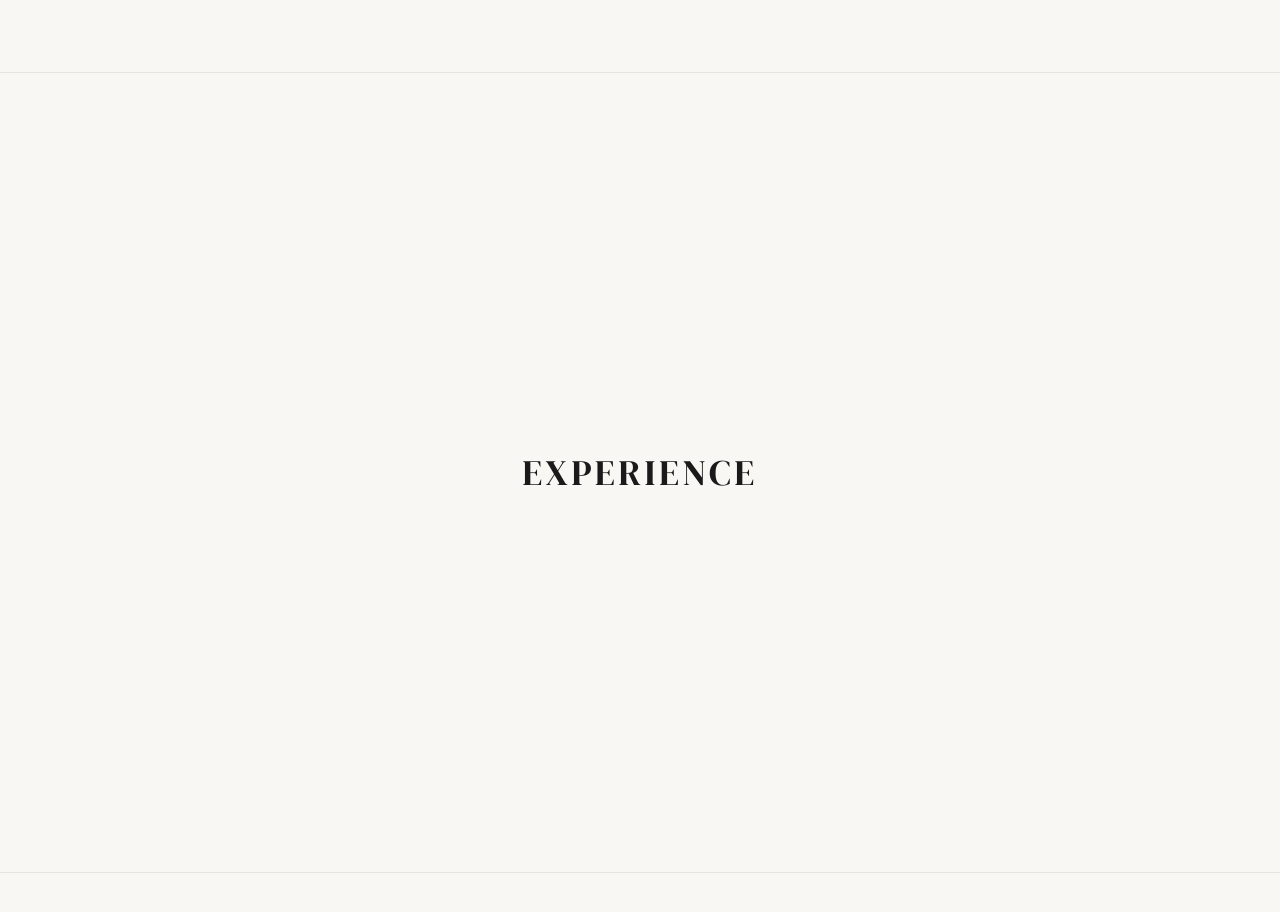
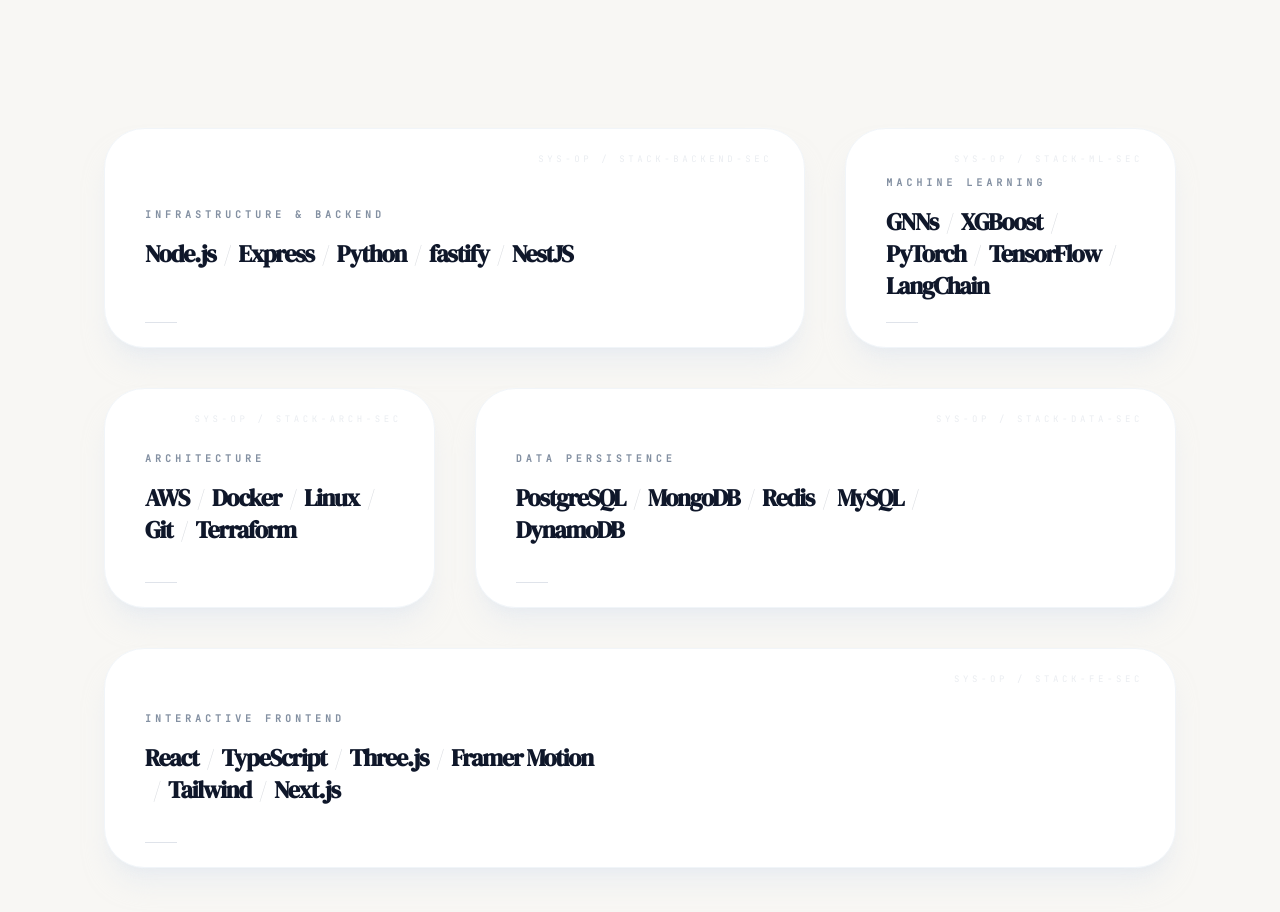
Before and after one commit to lightning4747/lightning, a React (Vite) app: page / in a window 1280 px wide. Shown: the part 2300-3212 px from the top of the page. Built offline with nearby package versions, Linux system fonts and the light colour scheme; a web font is replaced by a local one.

Commit message:
feat: add bento grid

```diff
--- a/src/components/sections/Skills.tsx
+++ b/src/components/sections/Skills.tsx
@@ -1,6 +1,8 @@
-import React, { useEffect, useRef, useCallback } from "react";
+import React, { useEffect, useRef, useCallback, useState } from "react";
+import { motion } from "framer-motion";
 import { useTheme } from "../../hooks/useTheme";
 import { FadeSection } from "../ui/FadeSection";
+import BorderGlow from "../ui/BorderGlow";
 
 interface Skill {
   name: string;
@@ -8,27 +10,29 @@
 }
 
 const SKILLS: Skill[] = [
-  { name: "React",       icon: "devicon-react-original colored" },
-  { name: "TypeScript",  icon: "devicon-typescript-plain colored" },
-  { name: "JavaScript",  icon: "devicon-javascript-plain colored" },
-  { name: "Node.js",     icon: "devicon-nodejs-plain colored" },
-  { name: "Python",      icon: "devicon-python-plain colored" },
-  { name: "Java",        icon: "devicon-java-plain colored" },
-  { name: "PostgreSQL",  icon: "devicon-postgresql-plain colored" },
-  { name: "MongoDB",     icon: "devicon-mongodb-plain colored" },
-  { name: "Docker",      icon: "devicon-docker-plain colored" },
-  { name: "Git",         icon: "devicon-git-plain colored" },
-  { name: "AWS",         icon: "devicon-amazonwebservices-plain-wordmark colored" },
-  { name: "Linux",       icon: "devicon-linux-plain colored" },
-  { name: "Express",     icon: "devicon-express-original" },
-  { name: "Redis",       icon: "devicon-redis-plain colored" },
-  { name: "Tailwind",    icon: "devicon-tailwindcss-original colored" },
-  { name: "Three.js",    icon: "devicon-threejs-original colored" },
-  { name: "HTML5",       icon: "devicon-html5-plain colored" },
-  { name: "CSS3",        icon: "devicon-css3-plain colored" },
-  { name: "MySQL",       icon: "devicon-mysql-plain colored" },
-  { name: "GraphQL",     icon: "devicon-graphql-plain colored" },
+  { name: "React", icon: "devicon-react-original colored" },
+  { name: "TypeScript", icon: "devicon-typescript-plain colored" },
+  { name: "JavaScript", icon: "devicon-javascript-plain colored" },
+  { name: "Node.js", icon: "devicon-nodejs-plain colored" },
+  { name: "Python", icon: "devicon-python-plain colored" },
+  { name: "Java", icon: "devicon-java-plain colored" },
+  { name: "PostgreSQL", icon: "devicon-postgresql-plain colored" },
+  { name: "MongoDB", icon: "devicon-mongodb-plain colored" },
+  { name: "Docker", icon: "devicon-docker-plain colored" },
+  { name: "Git", icon: "devicon-git-plain colored" },
+  { name: "AWS", icon: "devicon-amazonwebservices-plain-wordmark colored" },
+  { name: "Linux", icon: "devicon-linux-plain colored" },
+  { name: "Express", icon: "devicon-express-original" },
+  { name: "Redis", icon: "devicon-redis-plain colored" },
+  { name: "Tailwind", icon: "devicon-tailwindcss-original colored" },
+  { name: "Three.js", icon: "devicon-threejs-original colored" },
+  { name: "HTML5", icon: "devicon-html5-plain colored" },
+  { name: "CSS3", icon: "devicon-css3-plain colored" },
+  { name: "MySQL", icon: "devicon-mysql-plain colored" },
+  { name: "GraphQL", icon: "devicon-graphql-plain colored" },
 ];
+
+const LIGHT_PALETTE = ['#E8645A', '#F5C842', '#5B9CF6', '#5DBE89'];
 
 const GLOBE_RADIUS = 240;
 const SKILL_RADIUS = GLOBE_RADIUS * 1.15;
@@ -71,8 +75,8 @@
 
 function buildGeodesicTriangles(subdivisions: number, radius: number): Triangle[] {
   const t = (1 + Math.sqrt(5)) / 2;
-  const baseVerts: Vec3[] = [[-1,t,0],[1,t,0],[-1,-t,0],[1,-t,0],[0,-1,t],[0,1,t],[0,-1,-t],[0,1,-t],[t,0,-1],[t,0,1],[-t,0,-1],[-t,0,1]].map(normalize) as Vec3[];
-  let faces: [number, number, number][] = [[0,11,5],[0,5,1],[0,1,7],[0,7,10],[0,10,11],[1,5,9],[5,11,4],[11,10,2],[10,7,6],[7,1,8],[3,9,4],[3,4,2],[3,2,6],[3,6,8],[3,8,9],[4,9,5],[2,4,11],[6,2,10],[8,6,7],[9,8,1]];
+  const baseVerts: Vec3[] = [[-1, t, 0], [1, t, 0], [-1, -t, 0], [1, -t, 0], [0, -1, t], [0, 1, t], [0, -1, -t], [0, 1, -t], [t, 0, -1], [t, 0, 1], [-t, 0, -1], [-t, 0, 1]].map(normalize) as Vec3[];
+  let faces: [number, number, number][] = [[0, 11, 5], [0, 5, 1], [0, 1, 7], [0, 7, 10], [0, 10, 11], [1, 5, 9], [5, 11, 4], [11, 10, 2], [10, 7, 6], [7, 1, 8], [3, 9, 4], [3, 4, 2], [3, 2, 6], [3, 6, 8], [3, 8, 9], [4, 9, 5], [2, 4, 11], [6, 2, 10], [8, 6, 7], [9, 8, 1]];
   let verts = [...baseVerts];
   for (let s = 0; s < subdivisions; s++) {
     const midCache = new Map<string, number>();
@@ -95,6 +99,143 @@
   const scaled = verts.map(v => [v[0] * radius, v[1] * radius, v[2] * radius] as Vec3);
   return faces.map(([a, b, c]) => [scaled[a], scaled[b], scaled[c]]);
 }
+
+const BentoCard = ({ children, className, isDarkMode, id, delay = 0 }: any) => {
+  const [rotation, setRotation] = useState(0);
+
+  useEffect(() => {
+    if (isDarkMode) return;
+    const interval = setInterval(() => {
+      setRotation(prev => (prev + 1.5) % 360);
+    }, 20);
+    return () => clearInterval(interval);
+  }, [isDarkMode]);
+
+  const conicGradient = `conic-gradient(from ${rotation}deg, ${LIGHT_PALETTE[0]}, ${LIGHT_PALETTE[1]}, ${LIGHT_PALETTE[2]}, ${LIGHT_PALETTE[3]}, ${LIGHT_PALETTE[0]})`;
+
+  // Content Wrapper with Noise and Decorative elements
+  const CardContent = () => (
+    <div className="p-10 h-full flex flex-col justify-center relative overflow-hidden h-full">
+      {/* Industrial Texture / Grain Overlay */}
+      <div className="absolute inset-0 z-0 pointer-events-none opacity-[0.03] mix-blend-overlay grayscale invert">
+        <svg viewBox="0 0 200 200" xmlns="http://www.w3.org/2000/svg">
+          <filter id={`noiseFilter-${id}`}>
+            <feTurbulence type="fractalNoise" baseFrequency="0.65" numOctaves="3" stitchTiles="stitch" />
+          </filter>
+          <rect width="100%" height="100%" filter={`url(#noiseFilter-${id})`} />
+        </svg>
+      </div>
+
+      <div className="relative z-10 transition-transform duration-500 group-hover:translate-x-1">
+        {children}
+      </div>
+
+      {/* Decorative "Human" Detail Elements */}
+      <div className={`absolute top-6 right-8 font-mono text-[9px] tracking-[0.4em] uppercase opacity-20 pointer-events-none select-none
+        ${isDarkMode ? "text-accent-primary" : "text-slate-400"}`}>
+        SYS-OP / {id?.toUpperCase()}-SEC
+      </div>
+
+      <div className={`absolute bottom-6 left-10 w-8 h-[1px] opacity-30
+        ${isDarkMode ? "bg-accent-primary" : "bg-slate-400"}`}
+      />
+    </div>
+  );
+
+  return (
+    <motion.div
+      initial={{ opacity: 0, scale: 0.95, y: 30 }}
+      whileInView={{ opacity: 1, scale: 1, y: 0 }}
+      transition={{
+        duration: 0.8,
+        delay,
+        ease: [0.16, 1, 0.3, 1]
+      }}
+      viewport={{ once: true }}
+      className={`${className} relative group h-full transition-transform duration-500`}
+    >
+      {isDarkMode ? (
+        // DARK MODE: Restore to simple original card using BorderGlow
+        <BorderGlow
+          borderRadius={40}
+          glowColor="180 80 80"
+          backgroundColor="#13141a"
+          glowRadius={60}
+          glowIntensity={0.6}
+          edgeSensitivity={40}
+          className="h-full cursor-default"
+        >
+          <CardContent />
+        </BorderGlow>
+      ) : (
+        // LIGHT MODE: Gradient border appears strictly BEHIND on hover
+        <div className="relative h-full w-full rounded-[40px] overflow-visible">
+          {/* Conic Gradient Border/Shape strictly BEHIND card (revealed on hover) */}
+          <div
+            className="absolute -inset-[3px] rounded-[43px] opacity-0 group-hover:opacity-100 transition-opacity duration-700 -z-10 pointer-events-none"
+            style={{
+              background: conicGradient,
+            }}
+          />
+
+          {/* Glowing Shadow BEHIND card */}
+          <div className="absolute inset-2 -z-20 blur-2xl opacity-0 group-hover:opacity-40 group-hover:scale-110 transition-all duration-700"
+            style={{ background: conicGradient, borderRadius: '40px' }}
+          />
+
+          {/* Clean Light Interior */}
+          <div className="h-full w-full rounded-[40px] bg-white border border-slate-100 shadow-xl shadow-slate-200/50 relative overflow-hidden">
+            <CardContent />
+          </div>
+        </div>
+      )}
+    </motion.div>
+  );
+};
+
+const SkillWord = ({ word, isDarkMode }: { word: string, isDarkMode: boolean }) => {
+  const [hoverColor, setHoverColor] = useState<string | null>(null);
+  const colors = isDarkMode
+    ? ["#4ecdc4", "#3b82f6", "#0ea5e9", "#4ecdc4"]
+    : LIGHT_PALETTE;
+
+  const handleMouseEnter = () => {
+    setRotationGlobal(); // Trigger a slight rotation nudge maybe
+    setHoverColor(colors[Math.floor(Math.random() * colors.length)]);
+  };
+
+  const setRotationGlobal = () => {};
+
+  return (
+    <span
+      onMouseEnter={handleMouseEnter}
+      onMouseLeave={() => setHoverColor(null)}
+      className={`font-bold transition-all duration-300 hover:scale-110 inline-block cursor-crosshair
+        ${isDarkMode ? "text-slate-100" : "text-slate-900"}`}
+      style={{ color: hoverColor || undefined }}
+    >
+      {word}
+    </span>
+  );
+};
+
+const HighlightedText = ({ category, tech, isDarkMode }: any) => (
+  <div className="max-w-md select-none">
+    <span className={`text-[10px] font-mono font-bold uppercase tracking-[0.4em] mb-4 block
+      ${isDarkMode ? "text-accent-primary/80" : "text-slate-500/80"}`}>
+      {category}
+    </span>
+    <p className={`text-base sm:text-2xl font-display tracking-tighter leading-tight transition-colors duration-300
+      ${isDarkMode ? "text-slate-400" : "text-slate-600"}`}>
+      {tech.split(', ').map((word: string, i: number, arr: any) => (
+        <React.Fragment key={word}>
+          <SkillWord word={word} isDarkMode={isDarkMode} />
+          {i < arr.length - 1 && <span className="opacity-20 mx-2 font-light">/</span>}
+        </React.Fragment>
+      ))}
+    </p>
+  </div>
+);
 
 export const Skills: React.FC = () => {
   const { theme } = useTheme();
@@ -142,8 +283,8 @@
       const nx = aby * acz - abz * acy, ny = abz * acx - abx * acz, nz = abx * acy - aby * acx;
       const nLen = Math.sqrt(nx * nx + ny * ny + nz * nz) || 1;
       const lightX = 0.4, lightY = -0.6, lightZ = 1.0;
-      const lLen = Math.sqrt(lightX**2 + lightY**2 + lightZ**2);
-      const dot = (nx/nLen)*(lightX/lLen) + (ny/nLen)*(lightY/lLen) + (nz/nLen)*(lightZ/lLen);
+      const lLen = Math.sqrt(lightX ** 2 + lightY ** 2 + lightZ ** 2);
+      const dot = (nx / nLen) * (lightX / lLen) + (ny / nLen) * (lightY / lLen) + (nz / nLen) * (lightZ / lLen);
 
       const depth = (pd_scale(raz, rbz, rcz) + GLOBE_RADIUS) / (GLOBE_RADIUS * 2);
       if (avgZ < -GLOBE_RADIUS * 0.75) continue;
@@ -204,20 +345,20 @@
       tag.style.left = `${pd.sx}px`; tag.style.top = `${pd.sy}px`;
       tag.style.transform = `translate(-50%, -50%) scale(${currentScale.toFixed(3)}) rotate(${(h * -5).toFixed(1)}deg)`;
       tag.style.opacity = currentOpacity.toFixed(3);
-      tag.style.zIndex = (Math.round((pd.scale-1)*1000 + 1000) + (h > 0.1 ? 5000 : 0)).toString();
+      tag.style.zIndex = (Math.round((pd.scale - 1) * 1000 + 1000) + (h > 0.1 ? 5000 : 0)).toString();
       tag.style.pointerEvents = adjustedDepth > 0.1 ? "auto" : "none";
       tag.style.visibility = adjustedDepth > 0.01 ? "visible" : "hidden";
 
       const icon = tag.querySelector("i");
       const span = tag.querySelector("span");
       if (icon) {
-         icon.style.filter = h > 0.01 ? `drop-shadow(0 0 ${h*20}px ${dark ? "rgba(78,205,196,0.8)" : "rgba(59,130,246,0.6)"})` : "none";
-         icon.style.filter += h > 0.01 ? ` brightness(${1 + h*0.2})` : "";
+        icon.style.filter = h > 0.01 ? `drop-shadow(0 0 ${h * 20}px ${dark ? "rgba(78,205,196,0.8)" : "rgba(59,130,246,0.6)"})` : "none";
+        icon.style.filter += h > 0.01 ? ` brightness(${1 + h * 0.2})` : "";
       }
       if (span) {
-         span.style.opacity = (0.4 + h*0.6).toFixed(3);
-         span.style.transform = `translateY(${(1-h)*4}px) scale(${1 + h*0.1})`;
-         span.style.color = h > 0.5 ? (dark ? "#4ecdc4" : "#3b82f6") : "";
+        span.style.opacity = (0.4 + h * 0.6).toFixed(3);
+        span.style.transform = `translateY(${(1 - h) * 4}px) scale(${1 + h * 0.1})`;
+        span.style.color = h > 0.5 ? (dark ? "#4ecdc4" : "#3b82f6") : "";
       }
     });
 
@@ -258,25 +399,26 @@
   };
 
   return (
-    <section id="skills" className="py-24 px-6 md:px-10 max-w-6xl mx-auto min-h-[90vh] flex flex-col justify-center">
+    <section id="skills" className="py-32 px-6 md:px-10 max-w-6xl mx-auto min-h-screen flex flex-col items-center overflow-visible">
       <link rel="stylesheet" href="https://cdn.jsdelivr.net/gh/devicons/devicon@latest/devicon.min.css" />
       <FadeSection direction="down" delay={0.2} className="w-full text-left">
-        <div className="section-header mb-12">
-          <span className={`text-2xl font-mono tracking-tighter ${isDarkMode ? "text-accent-primary" : "text-blue-500"}`}>
+        <div className="section-header mb-16">
+          <span className={`text-4xl font-mono font-bold tracking-tighter ${isDarkMode ? "text-accent-primary" : "text-blue-500"}`}>
             / Skills
           </span>
         </div>
       </FadeSection>
 
-      <div className="flex items-center justify-center flex-1">
+      {/* 3D Globe Section */}
+      <div className="w-full flex justify-center mb-24 overflow-visible">
         <div className="relative cursor-grab active:cursor-grabbing select-none" style={{ width: GLOBE_SIZE, height: GLOBE_SIZE }} onMouseDown={onMouseDown} onMouseMove={onMouseMove} onMouseUp={() => dragRef.current = false} onMouseLeave={() => dragRef.current = false} onTouchStart={(e) => { dragRef.current = true; lastPosRef.current = { x: e.touches[0].clientX, y: e.touches[0].clientY }; }} onTouchMove={(e) => { if (dragRef.current) { const dx = e.touches[0].clientX - lastPosRef.current.x; const dy = e.touches[0].clientY - lastPosRef.current.y; velRef.current.y = dx * 0.008; velRef.current.x = -dy * 0.008; rotRef.current.y += dx * 0.008; rotRef.current.x += dy * 0.008; lastPosRef.current = { x: e.touches[0].clientX, y: e.touches[0].clientY }; } }} onTouchEnd={() => dragRef.current = false}>
           <canvas ref={canvasRef} width={GLOBE_SIZE} height={GLOBE_SIZE} className="absolute inset-0" style={{ pointerEvents: "none", opacity: isDarkMode ? 0.7 : 0.9 }} />
           <div ref={overlayRef} className="absolute inset-0" style={{ pointerEvents: "none" }}>
             {SKILLS.map((skill, i) => (
               <div key={i} className="skill-tag absolute flex flex-col items-center gap-0.5"
-                   style={{ pointerEvents: "auto", transition: "none" }}
-                   onMouseEnter={() => { hoveredRef.current = i; }}
-                   onMouseLeave={() => { hoveredRef.current = null; }}>
+                style={{ pointerEvents: "auto", transition: "none" }}
+                onMouseEnter={() => { hoveredRef.current = i; }}
+                onMouseLeave={() => { hoveredRef.current = null; }}>
                 <i className={`${skill.icon} text-3xl`} />
                 <span className="text-[10px] font-mono font-bold tracking-widest uppercase mt-1 pointer-events-none">{skill.name}</span>
               </div>
@@ -284,6 +426,48 @@
           </div>
         </div>
       </div>
+
+      <div className="w-full grid grid-cols-1 md:grid-cols-12 gap-10 auto-rows-[220px] mb-20 overflow-visible">
+        <BentoCard id="stack-backend" className="md:col-span-8" isDarkMode={isDarkMode} delay={0.1}>
+          <HighlightedText
+            category="Infrastructure & Backend"
+            tech="Node.js, Express, Python, fastify, NestJS"
+            isDarkMode={isDarkMode}
+          />
+        </BentoCard>
+
+        <BentoCard id="stack-ml" className="md:col-span-4" isDarkMode={isDarkMode} delay={0.2}>
+          <HighlightedText
+            category="Machine Learning"
+            tech="GNNs, XGBoost, PyTorch, TensorFlow, LangChain"
+            isDarkMode={isDarkMode}
+          />
+        </BentoCard>
+
+        <BentoCard id="stack-arch" className="md:col-span-4" isDarkMode={isDarkMode} delay={0.1}>
+          <HighlightedText
+            category="Architecture"
+            tech="AWS, Docker, Linux, Git, Terraform"
+            isDarkMode={isDarkMode}
+          />
+        </BentoCard>
+
+        <BentoCard id="stack-data" className="md:col-span-8" isDarkMode={isDarkMode} delay={0.2}>
+          <HighlightedText
+            category="Data Persistence"
+            tech="PostgreSQL, MongoDB, Redis, MySQL, DynamoDB"
+            isDarkMode={isDarkMode}
+          />
+        </BentoCard>
+
+        <BentoCard id="stack-fe" className="md:col-span-12" isDarkMode={isDarkMode} delay={0.3}>
+          <HighlightedText
+            category="Interactive Frontend"
+            tech="React, TypeScript, Three.js, Framer Motion, Tailwind, Next.js"
+            isDarkMode={isDarkMode}
+          />
+        </BentoCard>
+      </div>
     </section>
   );
 };
```
